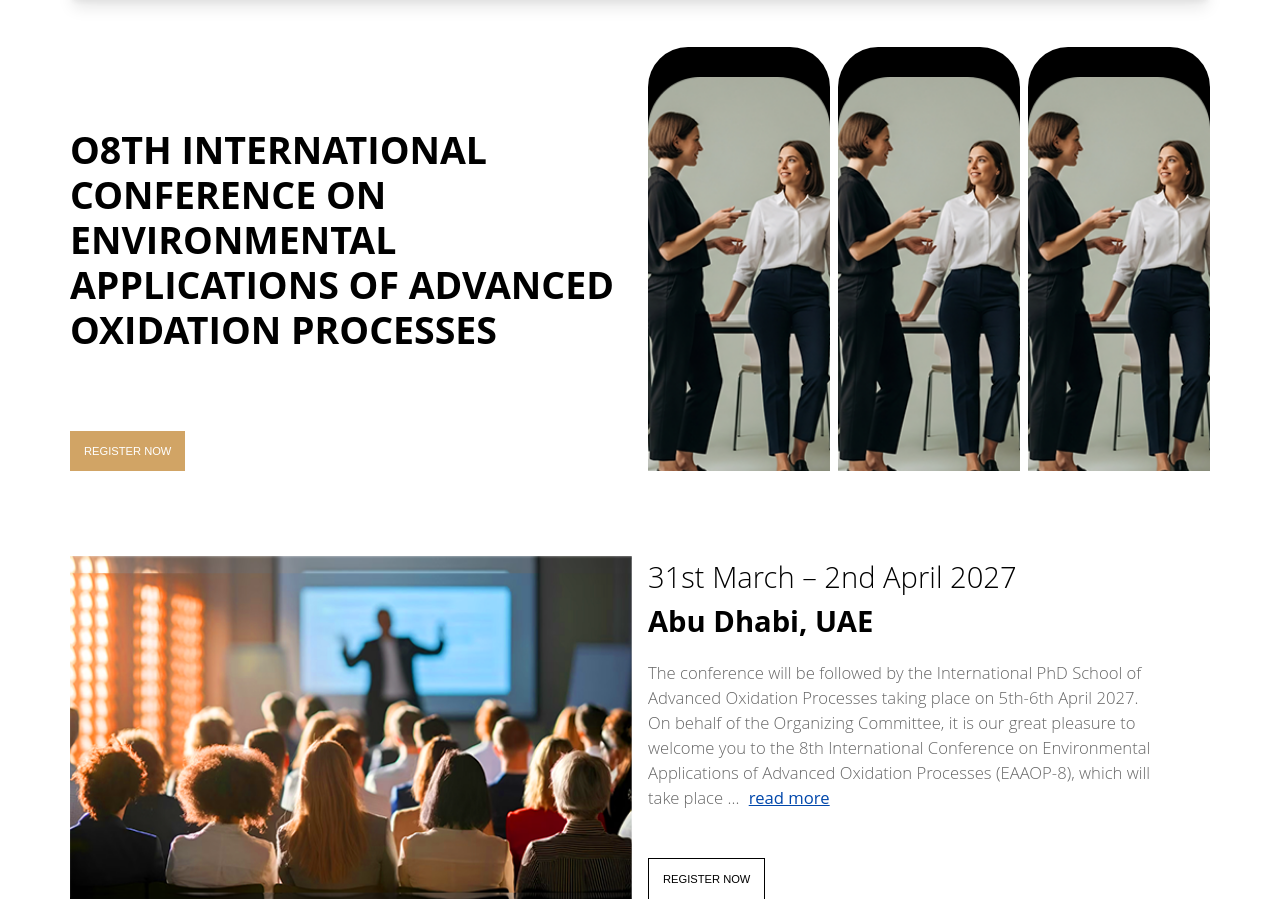
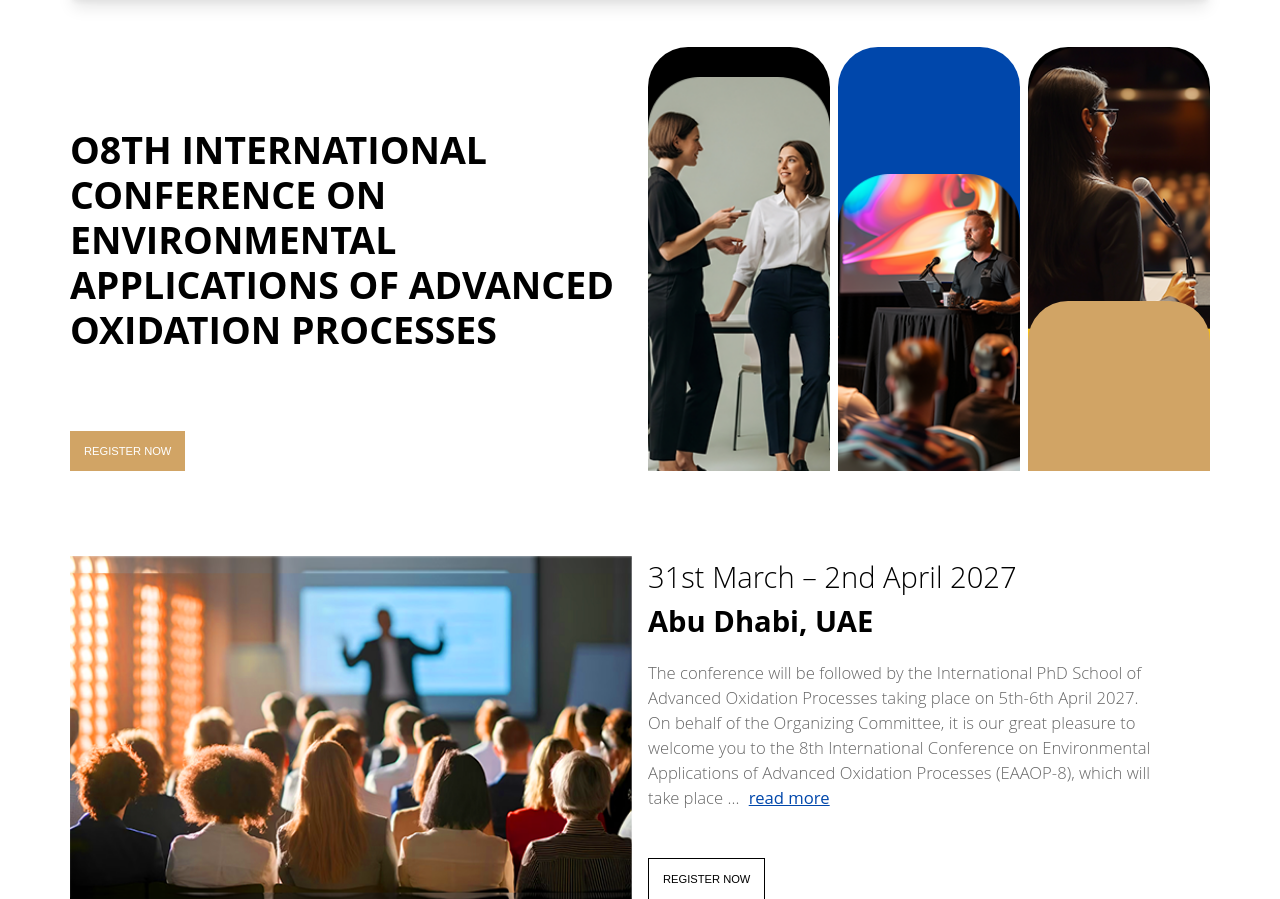
Before and after one commit to arshpharala/EAAOP8, a PHP site: page / in a window 1280 px wide. Shown: the part 86-985 px from the top of the page. Run offline with PHP 8.4, Linux system fonts and the light colour scheme.

Commit message:
`Updated CSS styles for hero section, removed images and updated index.html to reflect changes`

```diff
--- a/assets/css/main.css
+++ b/assets/css/main.css
@@ -243,9 +243,42 @@
   position: absolute;
   object-fit: cover;
   object-position: top;
+  width: 100%;
+}
+.hero-section__right .bg-image__hero-img1 {
+  height: 93%;
+  position: absolute;
   bottom: 0;
-  width: 100%;
-  height: 93%;
+}
+.hero-section__right .bg-image2 {
+  background: #0047ab;
+}
+.hero-section__right .bg-image2__hero-img2 {
+  height: 70%;
+  position: absolute;
+  bottom: 0;
+}
+.hero-section__right .bg-image3 {
+  position: relative;
+}
+.hero-section__right .bg-image3__hero-img3 {
+  width: 100%;
+  height: 100%;
+  position: absolute;
+  object-fit: cover;
+  object-position: top;
+  top: -50px;
+}
+.hero-section__right .bg-image3 .bg-color {
+  position: absolute;
+  bottom: 0;
+  left: 0;
+  width: 100%;
+  height: 40%;
+  background-color: #d1a465;
+  z-index: 1;
+  border-top-left-radius: 40px;
+  border-top-right-radius: 40px;
 }
 
 .about-section {
--- a/assets/scss/components/hero/_hero.scss
+++ b/assets/scss/components/hero/_hero.scss
@@ -64,9 +64,46 @@
         object-fit: cover;
 
         object-position: top;
+        width: 100%;
+
+      }
+      &__hero-img1 {
+       height: 93%;
+        position: absolute;
         bottom: 0;
+      }
+    }
+
+    .bg-image2 {
+      background: $secondary-color;
+      &__hero-img2 {
+        height: 70%;
+        position: absolute;
+        bottom: 0;
+      }
+    }
+
+    .bg-image3 {
+      position: relative;
+      &__hero-img3 {
         width: 100%;
-        height: 93%;
+        height: 100%;
+        position: absolute;
+        object-fit: cover;
+        object-position: top;
+        top: -50px;
+      }
+
+      .bg-color {
+        position: absolute;
+        bottom: 0;
+        left: 0;
+        width: 100%;
+        height: 40%;
+        background-color: $primary-color;
+        z-index: 1;
+        border-top-left-radius: 40px;
+        border-top-right-radius: 40px;
       }
     }
   }
--- a/index.html
+++ b/index.html
@@ -121,22 +121,23 @@
             <img
               src="assets/images/hero1.png"
               alt="hero"
-              class="bg-image__hero-img"
+              class="bg-image__hero-img bg-image__hero-img1"
             />
           </div>
-          <div class="bg-image">
+          <div class="bg-image bg-image2">
             <img
-              src="assets/images/hero1.png"
+              src="assets/images/hero2.png"
               alt="hero"
-              class="bg-image__hero-img"
+              class="bg-image__hero-img bg-image2__hero-img2"
             />
           </div>
-          <div class="bg-image">
+          <div class="bg-image bg-image3">
             <img
-              src="assets/images/hero1.png"
+              src="assets/images/hero3.png"
               alt="hero"
-              class="bg-image__hero-img"
+              class="bg-image__hero-img bg-image__hero-img3"
             />
+            <div class="bg-color"></div>
           </div>
         </div>
       </div>
```
Also changed, not shown: assets/images/Man Presenting at a Tech Workshop1.png (deleted), assets/images/hero2.png (renamed from assets/images/Man Presenting at a Tech Workshop.png), assets/images/hero3.png (renamed from assets/images/Woman Delivering Speech at Podium.png), 1 other file.
